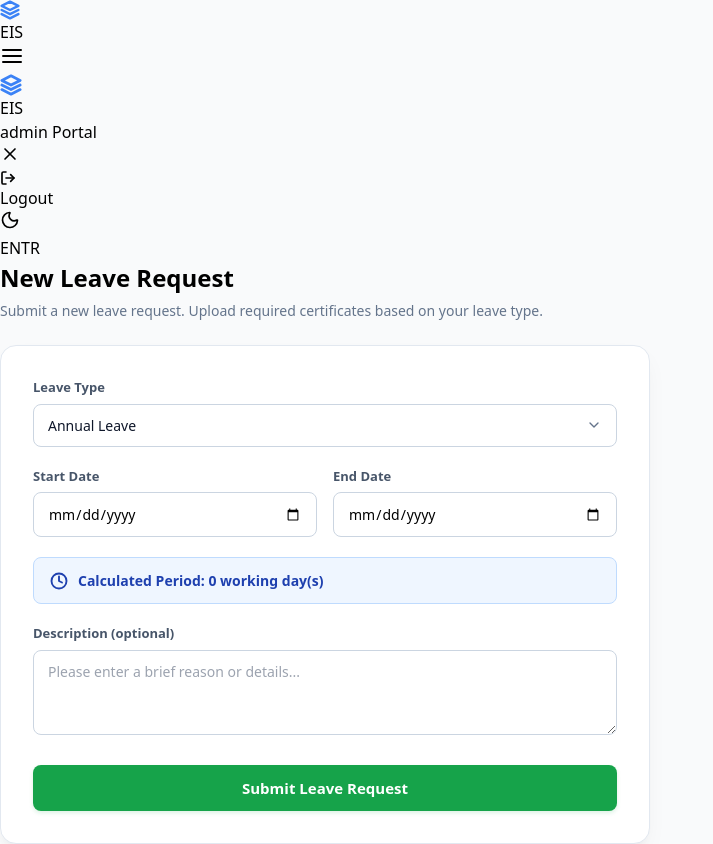
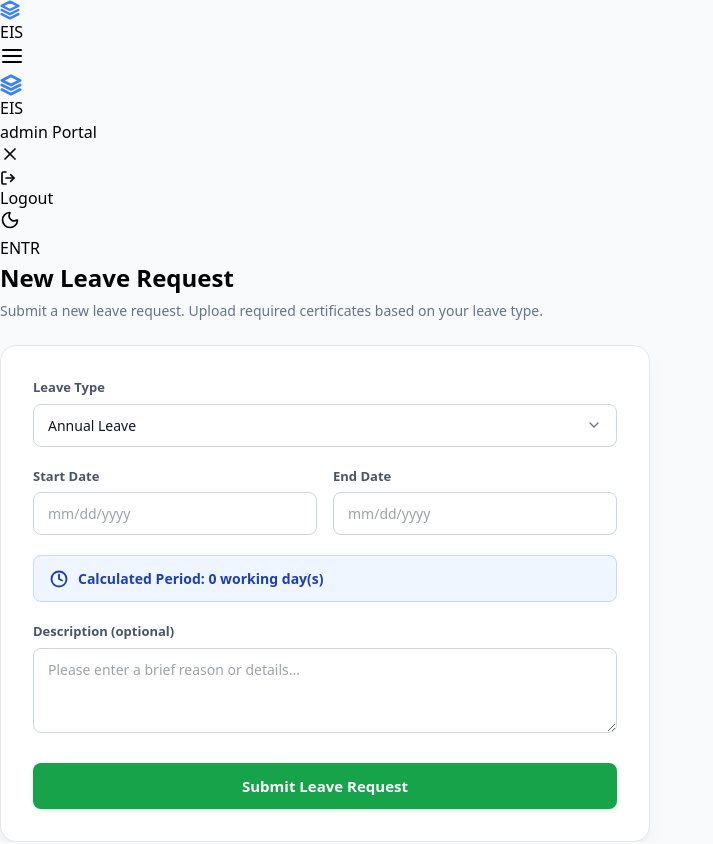
Before and after one commit to Bovery-Max/EIS-Employee-Information-System, a Next.js app in the folder apps/web/: page /EIS-Employee-Information-System/leave/new in a window 1280 px wide. Shown: the whole page, without its empty margins (0-713 px from the left). Built offline with nearby package versions, Linux system fonts and the light colour scheme; sample sign-in values are in the browser's storage.

Commit message:
fix: use text type for empty date inputs to force localized placeholders

```diff
--- a/apps/web/app/leave/new/page.tsx
+++ b/apps/web/app/leave/new/page.tsx
@@ -12,6 +12,10 @@ export default function NewLeavePage() {
   const { t, lang } = useLanguage();
   const [role, setRole] = useState<string | null>(null);
   const [email, setEmail] = useState<string | null>(null);
+
+  // Date input focus states for custom placeholders
+  const [startFocused, setStartFocused] = useState(false);
+  const [endFocused, setEndFocused] = useState(false);
 
   // Form state
   const [type, setType] = useState('Annual Leave');
@@ -364,7 +368,10 @@ export default function NewLeavePage() {
                 <label htmlFor="startDate">{t('leaveRequest', 'startDate')}</label>
                 <input
                   id="startDate"
-                  type="date"
+                  type={startFocused || start ? "date" : "text"}
+                  placeholder={lang === 'en' ? "mm/dd/yyyy" : "gg.aa.yyyy"}
+                  onFocus={() => setStartFocused(true)}
+                  onBlur={() => setStartFocused(false)}
                   lang={lang === 'en' ? 'en-US' : 'tr-TR'}
                   value={start}
                   onChange={(e) => setStart(e.target.value)}
@@ -376,7 +383,10 @@ export default function NewLeavePage() {
                 <label htmlFor="endDate">{t('leaveRequest', 'endDate')}</label>
                 <input
                   id="endDate"
-                  type="date"
+                  type={endFocused || end ? "date" : "text"}
+                  placeholder={lang === 'en' ? "mm/dd/yyyy" : "gg.aa.yyyy"}
+                  onFocus={() => setEndFocused(true)}
+                  onBlur={() => setEndFocused(false)}
                   lang={lang === 'en' ? 'en-US' : 'tr-TR'}
                   value={end}
                   onChange={(e) => setEnd(e.target.value)}
```
